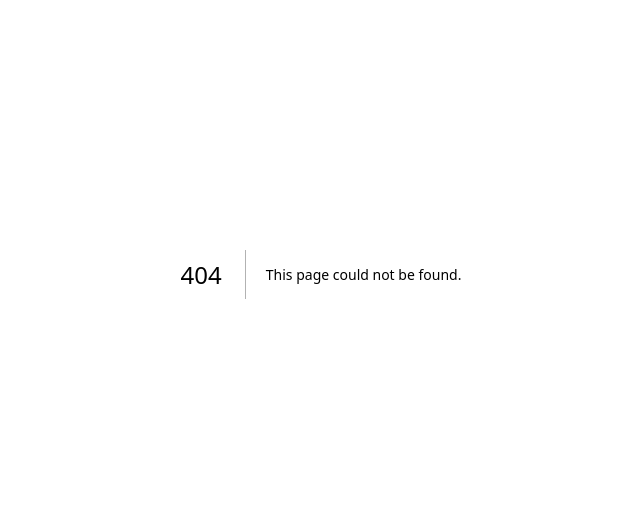
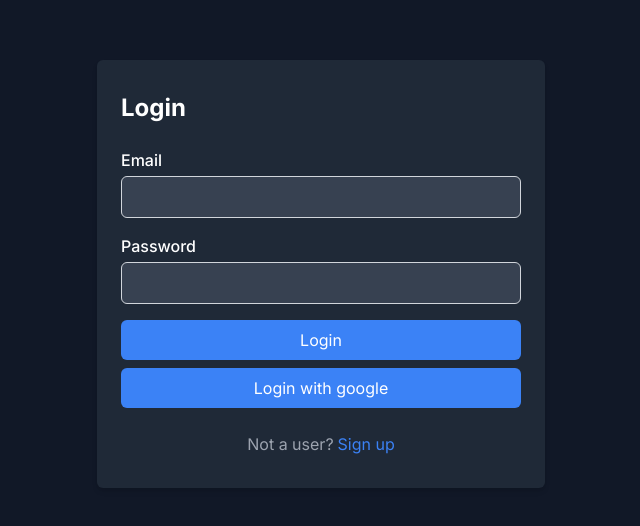
Before and after one commit to FarhanAliMirza/money-tracker, a Next.js app: page /login in a window 1280 px wide. Before the commit this address had no page. Shown: the part 126-652 px from the top of the page, without its empty margins (319-959 px from the left). Built offline with nearby package versions, Linux system fonts and the light colour scheme; no server answers.

Commit message:
authentication

```diff
--- /dev/null
+++ b/app/firebase/config.js
@@ -0,0 +1,17 @@
+import { getApps, getApp, initializeApp } from "firebase/app";
+import {getAuth} from "firebase/auth";
+
+const firebaseConfig = {
+  apiKey: process.env.NEXT_PUBLIC_FB_API_KEY,
+  authDomain: process.env.NEXT_PUBLIC_FB_AUTH_DOMAIN,
+  projectId: process.env.NEXT_PUBLIC_FB_PROJECT_ID,
+  storageBucket: process.env.NEXT_PUBLIC_FB_STORAGE_BUCKET,
+  messagingSenderId: process.env.NEXT_PUBLIC_FB_MESSAGING_SENDER_ID,
+  appId: process.env.NEXT_PUBLIC_FB_APP_ID,
+};
+
+const app = !getApps().length ? initializeApp(firebaseConfig) : getApp();
+
+const auth = getAuth(app);
+
+export { auth, app };
--- /dev/null
+++ b/app/login/page.jsx
@@ -0,0 +1,113 @@
+"use client";
+import { useState } from "react";
+import {
+  useSignInWithEmailAndPassword,
+  useSignInWithGoogle,
+} from "react-firebase-hooks/auth";
+import { auth } from "../firebase/config";
+import { useRouter } from "next/navigation";
+
+const LoginPage = () => {
+  const [email, setEmail] = useState("");
+  const [password, setPassword] = useState("");
+  const [signInWithEmailAndPassword] = useSignInWithEmailAndPassword(auth);
+  const [signInWithGoogle, user, loading, error] = useSignInWithGoogle(auth);
+  const router = useRouter();
+
+  const handleEmailChange = (e) => {
+    setEmail(e.target.value);
+  };
+
+  const handlePasswordChange = (e) => {
+    setPassword(e.target.value);
+  };
+
+  const handleLogin = (e) => {
+    e.preventDefault();
+    try {
+      signInWithEmailAndPassword(email, password);
+      setEmail("");
+      setPassword("");
+      sessionStorage.setItem("user", true);
+      router.push("/");
+    } catch (error) {
+      console.error(error);
+    }
+  };
+
+  const handleGoogleLogin = (e) => {
+    e.preventDefault();
+    try {
+      signInWithGoogle().then((res) => {
+        if (res.user) {
+          sessionStorage.setItem("user", true);
+          router.push("/");
+        }
+      });
+    } catch (error) {
+      console.error(error);
+    }
+  };
+
+  return (
+    <div className="flex flex-col items-center justify-center min-h-screen bg-gray-900">
+      <div className="max-w-md w-full px-6 py-8 bg-gray-800 shadow-md rounded-md">
+        <h2 className="text-2xl font-bold mb-6 text-white">Login</h2>
+        {/* Login form */}
+        <form className="space-y-4" onSubmit={handleLogin}>
+          <div>
+            <label
+              htmlFor="email"
+              className="block mb-1 font-medium text-white"
+            >
+              Email
+            </label>
+            <input
+              type="email"
+              id="email"
+              className="w-full px-4 py-2 border border-gray-300 rounded-md bg-gray-700 text-white"
+              value={email}
+              onChange={handleEmailChange}
+            />
+          </div>
+          <div>
+            <label
+              htmlFor="password"
+              className="block mb-1 font-medium text-white"
+            >
+              Password
+            </label>
+            <input
+              type="password"
+              id="password"
+              className="w-full px-4 py-2 border border-gray-300 rounded-md bg-gray-700 text-white"
+              value={password}
+              onChange={handlePasswordChange}
+            />
+          </div>
+          <button
+            type="submit"
+            className="w-full py-2 px-4 bg-blue-500 text-white rounded-md hover:bg-blue-600"
+          >
+            Login
+          </button>
+        </form>
+        <button
+          className="w-full my-2 py-2 px-4 bg-blue-500 text-white rounded-md hover:bg-blue-600"
+          onClick={(e) => handleGoogleLogin(e)}
+        >
+          Login with google
+        </button>
+        {/* Not a user section */}
+        <div className="mt-4 text-center">
+          <span className="text-gray-400">Not a user?</span>
+          <a href="/signup" className="ml-1 text-blue-500 hover:underline">
+            Sign up
+          </a>
+        </div>
+      </div>
+    </div>
+  );
+};
+
+export default LoginPage;
--- a/app/page.js
+++ b/app/page.jsx
@@ -1,8 +1,34 @@
+"use client";
 import Image from "next/image";
+import { useAuthState } from "react-firebase-hooks/auth";
+import { auth } from "./firebase/config";
+import { useRouter } from "next/navigation";
+import { signOut } from "firebase/auth";
+export default function Home() {
+  const [user] = useAuthState(auth);
+  const router = useRouter();
+  const userSession = sessionStorage.getItem("user");
 
-export default function Home() {
+  if (!user && !userSession) {
+    router.push("/login");
+    return null;
+  }
+
+  const userName  = user?.displayName || user?.email;
+
+  console.log(user);
+
   return (
     <main className="flex min-h-screen flex-col items-center justify-between p-24">
+      <button
+        onClick={() => {
+          signOut(auth);
+          sessionStorage.removeItem("user");
+        }}
+        className="absolute top-0 right-0 m-4 p-2 bg-gray-200 rounded-lg dark:bg-zinc-800/30"
+      >
+        Sign Out
+      </button>
       <div className="z-10 max-w-5xl w-full items-center justify-between font-mono text-sm lg:flex">
         <p className="fixed left-0 top-0 flex w-full justify-center border-b border-gray-300 bg-gradient-to-b from-zinc-200 pb-6 pt-8 backdrop-blur-2xl dark:border-neutral-800 dark:bg-zinc-800/30 dark:from-inherit lg:static lg:w-auto  lg:rounded-xl lg:border lg:bg-gray-200 lg:p-4 lg:dark:bg-zinc-800/30">
           Get started by editing&nbsp;
@@ -53,7 +79,7 @@ export default function Home() {
             </span>
           </h2>
           <p className={`m-0 max-w-[30ch] text-sm opacity-50`}>
-            Find in-depth information about Next.js features and API.
+            {userName ? `Welcome, ${userName}!` : "Welcome to your Next.js app!"}
           </p>
         </a>
 
--- /dev/null
+++ b/app/signup/page.jsx
@@ -0,0 +1,106 @@
+"use client";
+import { useState } from "react";
+import { useCreateUserWithEmailAndPassword } from "react-firebase-hooks/auth";
+import { auth } from "../firebase/config";
+const SignupPage = () => {
+  const [email, setEmail] = useState("");
+  const [password, setPassword] = useState("");
+
+  const [createUserWithEmailAndPassword] =
+    useCreateUserWithEmailAndPassword(auth);
+
+  const handleEmailChange = (e) => {
+    setEmail(e.target.value);
+  };
+
+  const handlePasswordChange = (e) => {
+    setPassword(e.target.value);
+  };
+
+  const handleSignup = async (e) => {
+      e.preventDefault();
+    try {
+      console.log(password);
+      sessionStorage.setItem("user", true);
+      const res = await createUserWithEmailAndPassword(email, password);
+    } catch (error) {
+      console.error(error);
+    }
+  };
+
+  const handleGoogleSignUp = (e) => {
+    e.preventDefault();
+    try {
+      signInWithGoogle().then((res) => {
+        if (res.user) {
+          sessionStorage.setItem("user", true);
+          router.push("/");
+        }
+      });
+    } catch (error) {
+      console.error(error);
+    }
+  };
+
+  return (
+    <div className="flex flex-col items-center justify-center min-h-screen bg-gray-900">
+      <div className="max-w-md w-full px-6 py-8 bg-gray-800 shadow-md rounded-md">
+        <h2 className="text-2xl font-bold mb-6 text-white">Signup</h2>
+        {/* Signup form */}
+        <form className="space-y-4" onSubmit={handleSignup}>
+          <div>
+            <label
+              htmlFor="email"
+              className="block mb-1 font-medium text-white"
+            >
+              Email
+            </label>
+            <input
+              type="email"
+              id="email"
+              className="w-full px-4 py-2 border border-gray-300 rounded-md bg-gray-700 text-white"
+              value={email}
+              onChange={handleEmailChange}
+            />
+          </div>
+          <div>
+            <label
+              htmlFor="password"
+              className="block mb-1 font-medium text-white"
+            >
+              Password
+            </label>
+            <input
+              type="password"
+              id="password"
+              className="w-full px-4 py-2 border border-gray-300 rounded-md bg-gray-700 text-white"
+              value={password}
+              onChange={handlePasswordChange}
+            />
+          </div>
+          <button
+            type="submit"
+            className="w-full py-2 px-4 bg-blue-500 text-white rounded-md hover:bg-blue-600"
+          >
+            Signup
+          </button>
+        </form>
+        <button
+          className="w-full my-2 py-2 px-4 bg-blue-500 text-white rounded-md hover:bg-blue-600"
+          onClick={(e) => handleGoogleSignup(e)}
+        >
+          SignUp with google
+        </button>
+        {/* Already a user section */}
+        <div className="mt-4 text-center">
+          <span className="text-gray-400">Already a user?</span>
+          <a href="/login" className="ml-1 text-blue-500 hover:underline">
+            Login
+          </a>
+        </div>
+      </div>
+    </div>
+  );
+};
+
+export default SignupPage;
--- a/package.json
+++ b/package.json
@@ -9,9 +9,11 @@
     "lint": "next lint"
   },
   "dependencies": {
+    "firebase": "^10.12.2",
+    "next": "14.2.3",
     "react": "^18",
     "react-dom": "^18",
-    "next": "14.2.3"
+    "react-firebase-hooks": "^5.1.1"
   },
   "devDependencies": {
     "postcss": "^8",
```
Also changed, not shown: app/layout.jsx (renamed from app/layout.js), 1 other file (tests, documents, lock files or other folders).
